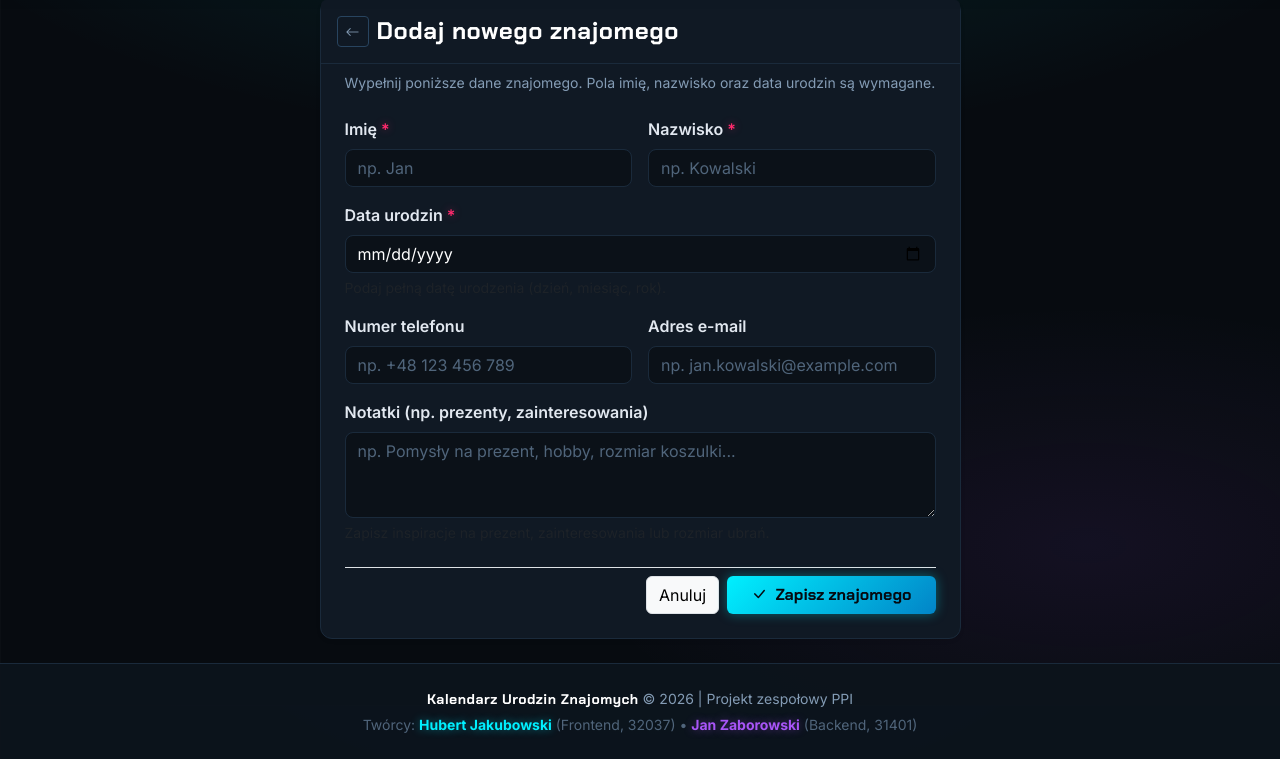
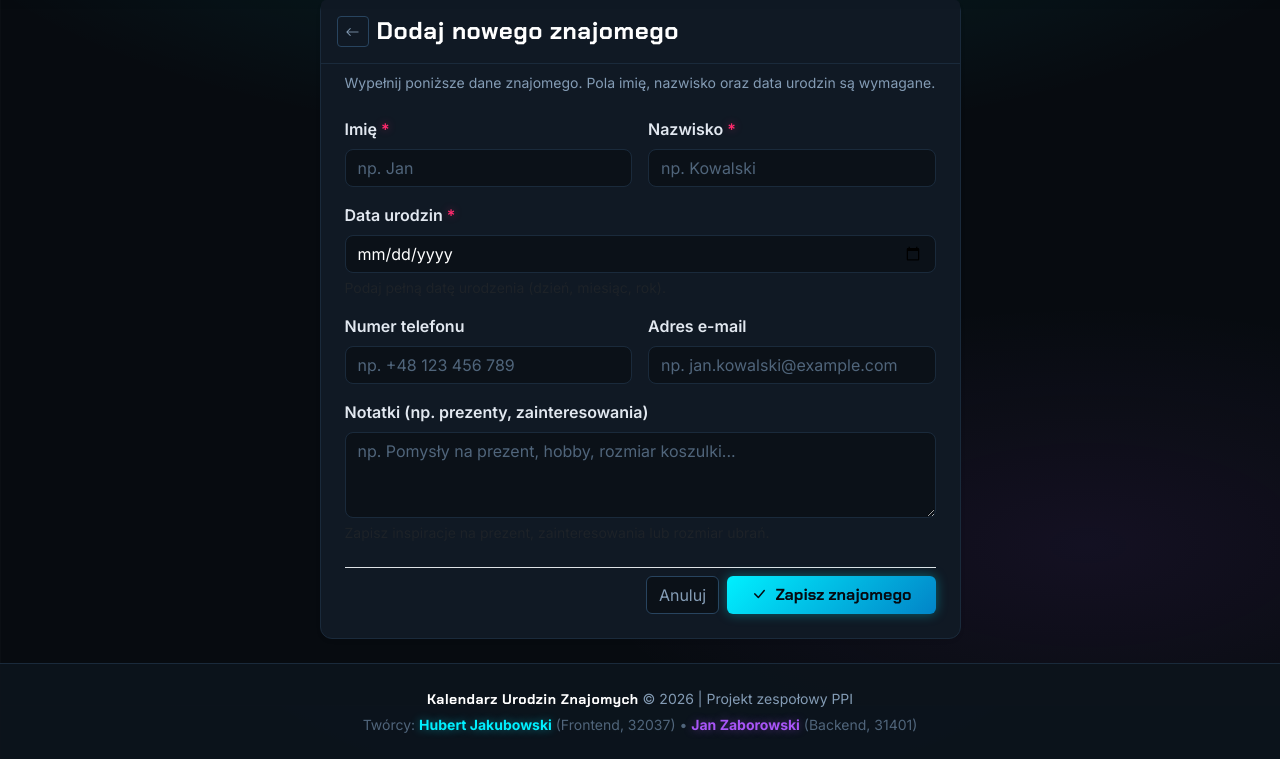
Before and after one commit to CherryIsMe1/PPI, a Django app: page /friends/add/ in a window 1280 px wide. Shown: the part 95-854 px from the top of the page. Run offline with Django 5.2, Linux system fonts and the light colour scheme.

Commit message:
fix buttons

```diff
--- a/static/css/custom.css
+++ b/static/css/custom.css
@@ -327,6 +327,18 @@ h1, h2, h3, h4, h5, h6, .cyber-brand-text {
   box-shadow: 0 0 12px rgba(255, 42, 109, 0.5);
 }
 
+.cyber-body .btn-light {
+  background-color: var(--cyber-card-inner) !important;
+  color: var(--cyber-text-muted) !important;
+  border-color: var(--omi-border-highlight) !important;
+}
+
+.cyber-body .btn-light:hover {
+  background-color: rgba(0, 240, 255, 0.1) !important;
+  color: var(--omi-cyan) !important;
+  border-color: var(--omi-cyan) !important;
+}
+
 /* ==========================================================================
    FORMS & INPUTS
    ========================================================================== */
--- a/templates/base.html
+++ b/templates/base.html
@@ -15,7 +15,7 @@
   <link rel="preconnect" href="https://fonts.gstatic.com" crossorigin>
   <link href="https://fonts.googleapis.com/css2?family=Chakra+Petch:wght@500;600;700&family=Inter:wght@400;500;600;700&display=swap" rel="stylesheet">
   <!-- Custom CSS with cache-busting -->
-  <link rel="stylesheet" href="{% static 'css/custom.css' %}?v=omi_cyber_3">
+  <link rel="stylesheet" href="{% static 'css/custom.css' %}?v=omi_cyber_4">
 
   {% block extra_head %}{% endblock %}
 </head>
```
